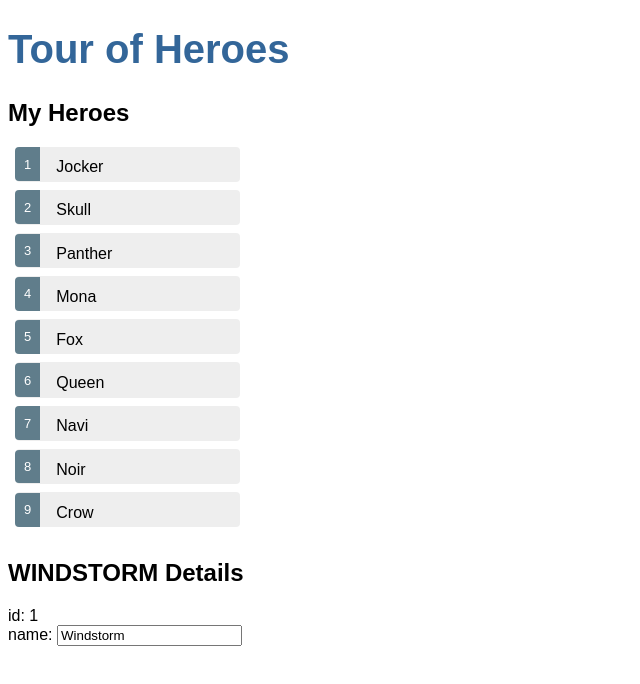
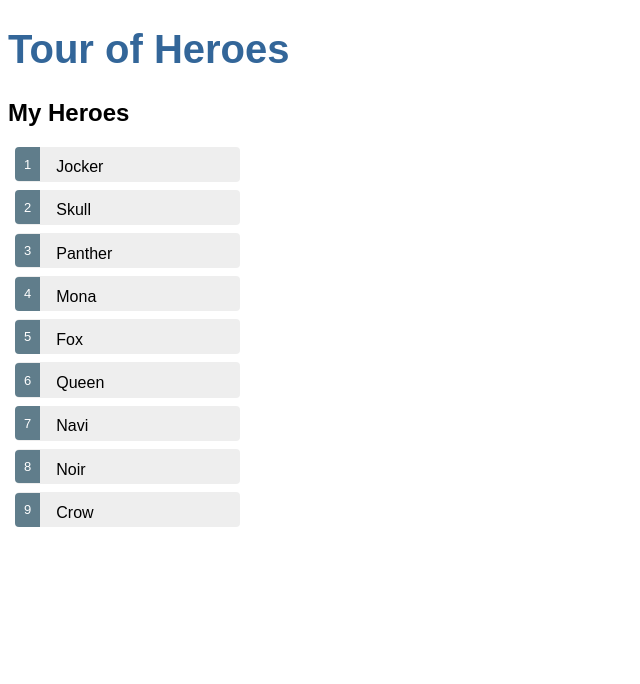
Before and after one commit to eclero/angular-tour-of-heroes, an Angular app: page / in a window 1280 px wide. Shown: the top 684 px of the page, without its empty margins (0-640 px from the left). Built offline with nearby package versions, Linux system fonts and the light colour scheme.

Commit message:
クリックイベントの追加

```diff
--- a/src/app/heroes/heroes.component.html
+++ b/src/app/heroes/heroes.component.html
@@ -1,14 +1,16 @@
 <h2>My Heroes</h2>
 <ul class="heroes">
-    <li *ngFor="let hero of heroes">
+    <li *ngFor="let hero of heroes" (click)="onSelect(hero)">
       <span class="badge">{{hero.id}}</span> {{hero.name}}
   </li>
 </ul>
 
-<h2>{{hero.name | uppercase}} Details</h2>
-<div><span>id: </span>{{hero.id}}</div>
-<div>
-  <label>name:
-    <input [(ngModel)]="hero.name" placeholder="name">
-  </label>
+<div *ngIf="selectedHero">
+  <h2>{{selectedHero.name | uppercase}} Details</h2>
+  <div><span>id: </span>{{selectedHero.id}}</div>
+  <div>
+    <label>name:
+      <input [(ngModel)]="selectedHero.name" placeholder="name">
+    </label>
+  </div>
 </div>
--- a/src/app/heroes/heroes.component.ts
+++ b/src/app/heroes/heroes.component.ts
@@ -9,6 +9,7 @@
 })
 export class HeroesComponent implements OnInit {
   heroes = HEROES;
+  selectedHero: Hero;
 
   hero: Hero = {
     id: 1,
@@ -19,4 +20,8 @@
 
   ngOnInit() {
   }
+
+  onSelect(hero: Hero): void {
+    this.selectedHero = hero;
+  }
 }
```
